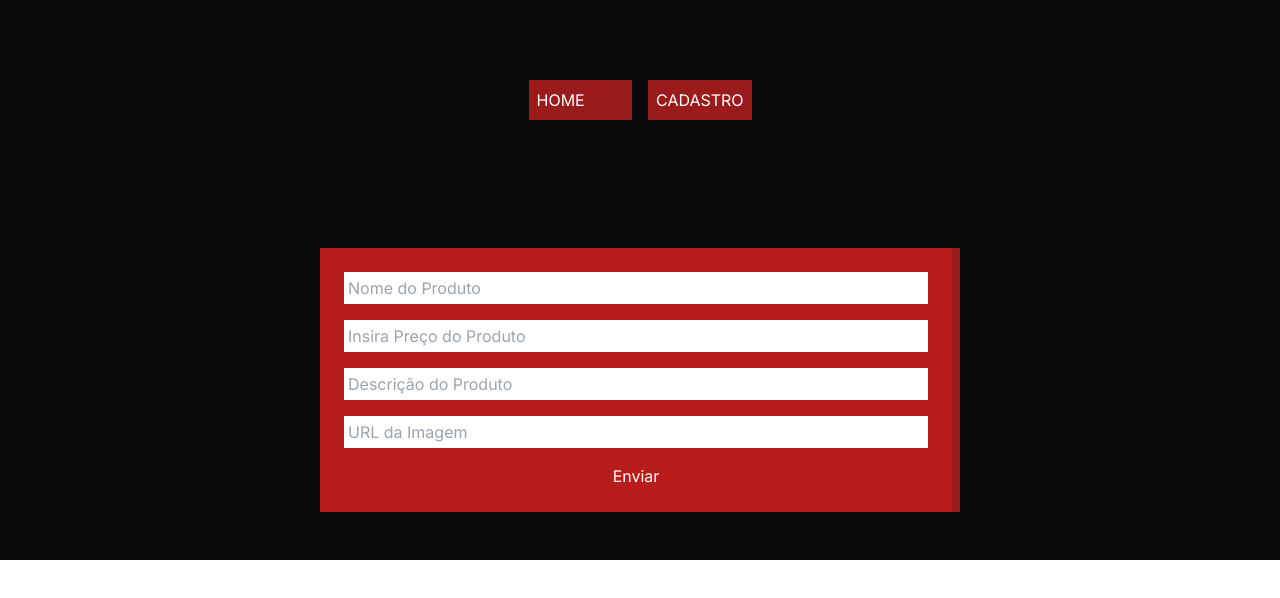
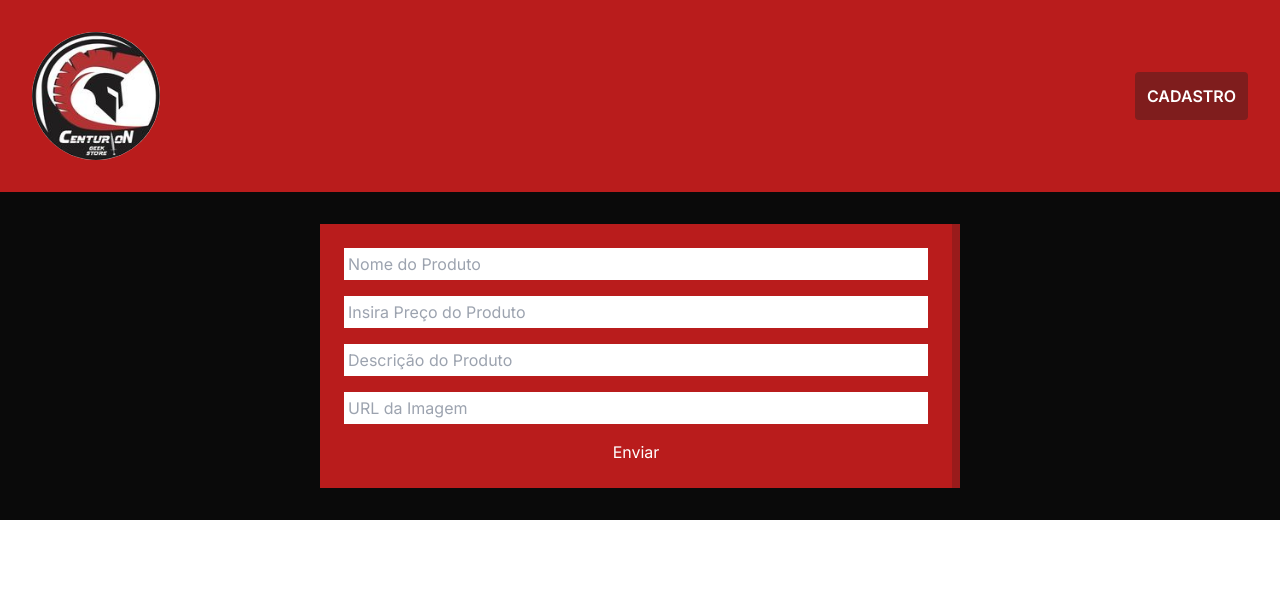
Before and after one commit to CaioHPerlin/Multidisciplinar-PTAC, a Next.js app: page /cadastro in a window 1280 px wide. Shown: the top 598 px of the page. Built offline with nearby package versions, Linux system fonts and the light colour scheme.

Commit message:
Componentização da Navbar e Cards

```diff
--- a/src/app/cadastro/page.js
+++ b/src/app/cadastro/page.js
@@ -1,10 +1,8 @@
 'use client';
 import { useState } from 'react';
-import '../globals.css';
-import Link from 'next/link';
 import { useRouter } from 'next/navigation';
+import Navbar from '../components/Navbar';
 //Imagem que carrega conforme o usuário digita o link (+)
-//Verificar formato da DATACADASTRO
 
 export default function Cadastro() {
   const route = useRouter();
@@ -39,22 +37,17 @@ export default function Cadastro() {
   };
 
   return (
-    <main className="select-none bg-neutral-950 grid grid-cols-1 justify-items-center">
-      <div className="m-20 grid grid-cols-2 gap-4">
-        <Link href="/" className="bg-red-800 p-2">
-          HOME
-        </Link>
-        <Link href="/cadastro" className="bg-red-800 p-2">
-          CADASTRO
-        </Link>
+    <main className="bg-neutral-950 grid grid-cols-1">
+      <Navbar/>
+      <div className="flex justify-center py-8">
+        <form onSubmit={handleSubmit} className="grid grid-cols-1 w-2/4 gap-4 p-6 bg-red-700 border-red-800 border-r-8">
+          <input required value={titulo} className="w-50 p-1" type="text" placeholder="Nome do Produto" onChange={e => setTitulo(e.target.value)}/>
+          <input required value={preco}className="w-50 p-1" type="number" placeholder="Insira Preço do Produto" onChange={e => setPreco(e.target.value)}/>
+          <input required value={descricao} className="w-50 p-1" type="text" placeholder="Descrição do Produto" onChange={e => setDescricao(e.target.value)}/>
+          <input required value={imagem} className="w-50 p-1" type="text" placeholder="URL da Imagem" onChange={e => setImagem(e.target.value)}/>
+          <button type="submit">Enviar</button>
+        </form>
       </div>
-      <form onSubmit={handleSubmit} className="grid grid-cols-1 w-2/4 gap-4 p-6 m-12 bg-red-700 border-red-800 border-r-8">
-        <input required value={titulo} className="w-50 p-1" type="text" placeholder="Nome do Produto" onChange={e => setTitulo(e.target.value)}/>
-        <input required value={preco}className="w-50 p-1" type="number" placeholder="Insira Preço do Produto" onChange={e => setPreco(e.target.value)}/>
-        <input required value={descricao} className="w-50 p-1" type="text" placeholder="Descrição do Produto" onChange={e => setDescricao(e.target.value)}/>
-        <input required value={imagem} className="w-50 p-1" type="text" placeholder="URL da Imagem" onChange={e => setImagem(e.target.value)}/>
-        <button type="submit">Enviar</button>
-      </form>
     </main>
   );
 }
--- /dev/null
+++ b/src/app/components/Card.js
@@ -0,0 +1,25 @@
+'use client';
+import Link from 'next/link';
+import Image from 'next/image'
+
+export default function Card({ item }) {
+  return (
+    <div key={item.id}>
+      <Link href={`/produto/${item.id}`} className="px-1 py-8 pb-6">
+        <Image
+          className="rounded"
+          src={item.imagem}
+          width={300}
+          height={300}
+          alt={item.titulo}
+        />
+        <h1 className="my-2 text-gray-200 text-base">{item.titulo}</h1>
+        <span class="before:block before:absolute before:-inset-1 before:-skew-y-3 before:bg-red-900 relative inline-block">
+          <span className="px-4 text-sm font-semibold relative underline decoration-yellow-500">
+            R${item.preco}
+          </span>
+        </span>
+      </Link>
+    </div>
+  );
+}
--- /dev/null
+++ b/src/app/components/Navbar.js
@@ -0,0 +1,22 @@
+'use client';
+import Link from "next/link";
+import Image from "next/image";
+
+export default function Navbar() {
+  return (
+    <nav className="border-gray-200 bg-red-700 p-8 flex justify-between items-center">
+      <Link href="/">
+        <Image
+          src="/imagens/logo-centurion.png"
+          width={300}
+          height={300}
+          alt="Centurion Geek Store"
+          className="rounded-full w-32 h-32"
+        />
+      </Link>
+      <Link href="/cadastro"className="bg-red-900 hover:bg-red-800 font-semibold rounded p-3">
+        CADASTRO
+      </Link>
+    </nav>
+  );
+}
--- a/src/app/page.js
+++ b/src/app/page.js
@@ -1,7 +1,7 @@
 'use client';
-import Link from 'next/link';
-import './globals.css';
-import Image from 'next/image';
+import './globals.css';;
+import Navbar from './components/Navbar';
+import Card from './components/Card';
 
 export default async function Home() {
   const req = await fetch('http://localhost:3001/produtos', {
@@ -9,41 +9,11 @@ export default async function Home() {
   });
   const produtos = await req.json();
 
-  const formatDate = (date) => new Date(date).toLocaleDateString();
-
   return (
     <main className="bg-neutral-950 grid grid-cols-1">
-      <nav className="border-gray-200 bg-red-700 p-7 flex justify-between items-center">
-        <Link href="/">
-        <Image
-          src="/imagens/logo-centurion.png"
-          width={300}
-          height={300}
-          alt='Centurion Geek Store'
-          className="rounded-full w-32 h-32"
-        />
-        </Link>
-        <Link href="/cadastro" className="bg-red-900 hover:bg-red-800 font-semibold text-white rounded p-3 h-12">
-          CADASTRO
-        </Link>
-      </nav>
+      <Navbar/>
       <div className="m-10 grid grid-cols-4 gap-4 justify-items-center rounded overflow-hidden shadow-lg bg-red-700">
-        {produtos.map((produto) => (
-          <div key={produto.id}>
-            <Link href={`/produto/${produto.id}`} className="px-1 py-8 pb-6">
-              <Image className="rounded"
-                src={produto.imagem}
-                width={300}
-                height={300}
-                alt={produto.titulo}
-              />
-              <h1 className="py-2 text-sm text-gray-200 text-base mr-2 mb-2">{produto.titulo}</h1>
-              <span class="before:block before:absolute before:-inset-1 before:-skew-y-3 before:bg-red-900 relative inline-block">
-              <span className="px-4 py-1 text-sm text-2xl font-semibold text-white relative mr-2 mb-2 underline decoration-yellow-500 ">R${produto.preco}</span>
-              </span>
-            </Link>
-          </div>
-        ))}
+        {produtos.map((produto) => ( <Card item={produto}/> ))}
       </div>
     </main>
   );
--- a/src/app/produto/[id]/page.js
+++ b/src/app/produto/[id]/page.js
@@ -1,37 +1,23 @@
-'use client'
+'use client';
+import Navbar from '@/app/components/Navbar';
 import Image from 'next/image';
-import Link from 'next/link';
-import { useRouter } from "next/navigation";
 
-export default async function Detalhamento({params}) {
-    const router = useRouter();
+export default async function Detalhamento({ params }) {
   const idJSON = JSON.stringify({ id: parseInt(params.id) });
 
-    const req = await fetch("http://localhost:3001/detalhes", {
-        method: "POST",
-        cache: "no-cache",
-        headers: { "Content-Type": "application/json"},
-        body: idJSON
+  const req = await fetch('http://localhost:3001/detalhes', {
+    method: 'POST',
+    cache: 'no-cache',
+    headers: { 'Content-Type': 'application/json' },
+    body: idJSON,
   });
   const produto = await req.json();
 
-    return(
+  return (
     <main className="bg-neutral-950 grid grid-cols-1">
-        <nav className="border-gray-200 bg-red-700 p-7 flex justify-between items-center">
-        <Link href="/">
+      <Navbar/>
       <Image
-          src="/imagens/logo-centurion.png"
-          width={300}
-          height={300}
-          alt='Centurion Geek Store'
-          className="rounded-full w-32 h-32"
-        />
-        </Link>
-        <Link href="/cadastro" className="bg-red-900 hover:bg-red-800 font-semibold text-white rounded p-3 h-12">
-          CADASTRO
-        </Link>
-      </nav>
-                <Image className="rounded"
+        className="rounded"
         src={produto.imagem}
         width={500}
         height={500}
@@ -43,5 +29,5 @@ export default async function Detalhamento({params}) {
         <h1 className="">{produto.descricao}</h1>
       </div>
     </main>
-    )
+  );
 }
```
Lines whose indentation alone changed are shown as unchanged.
